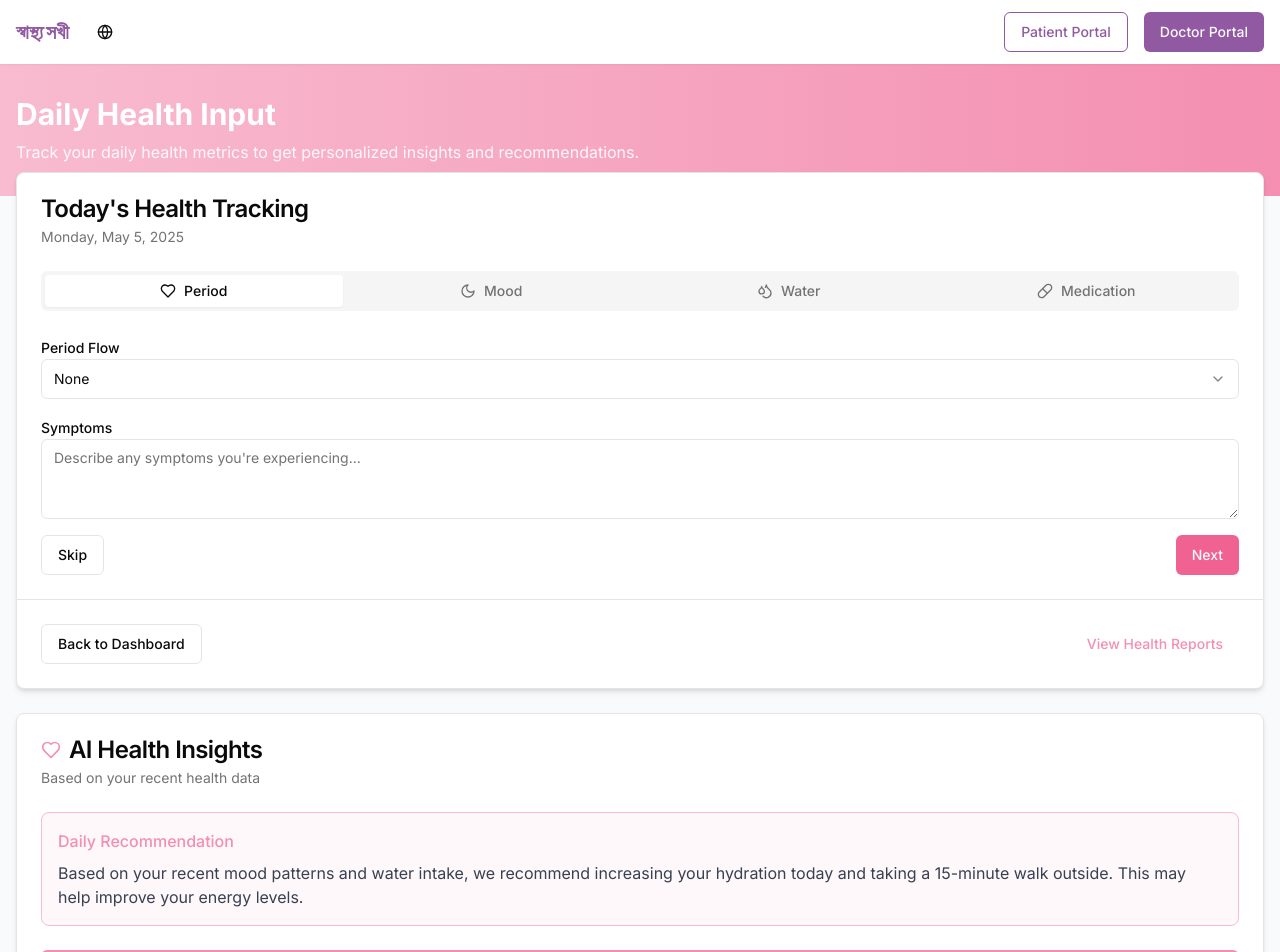
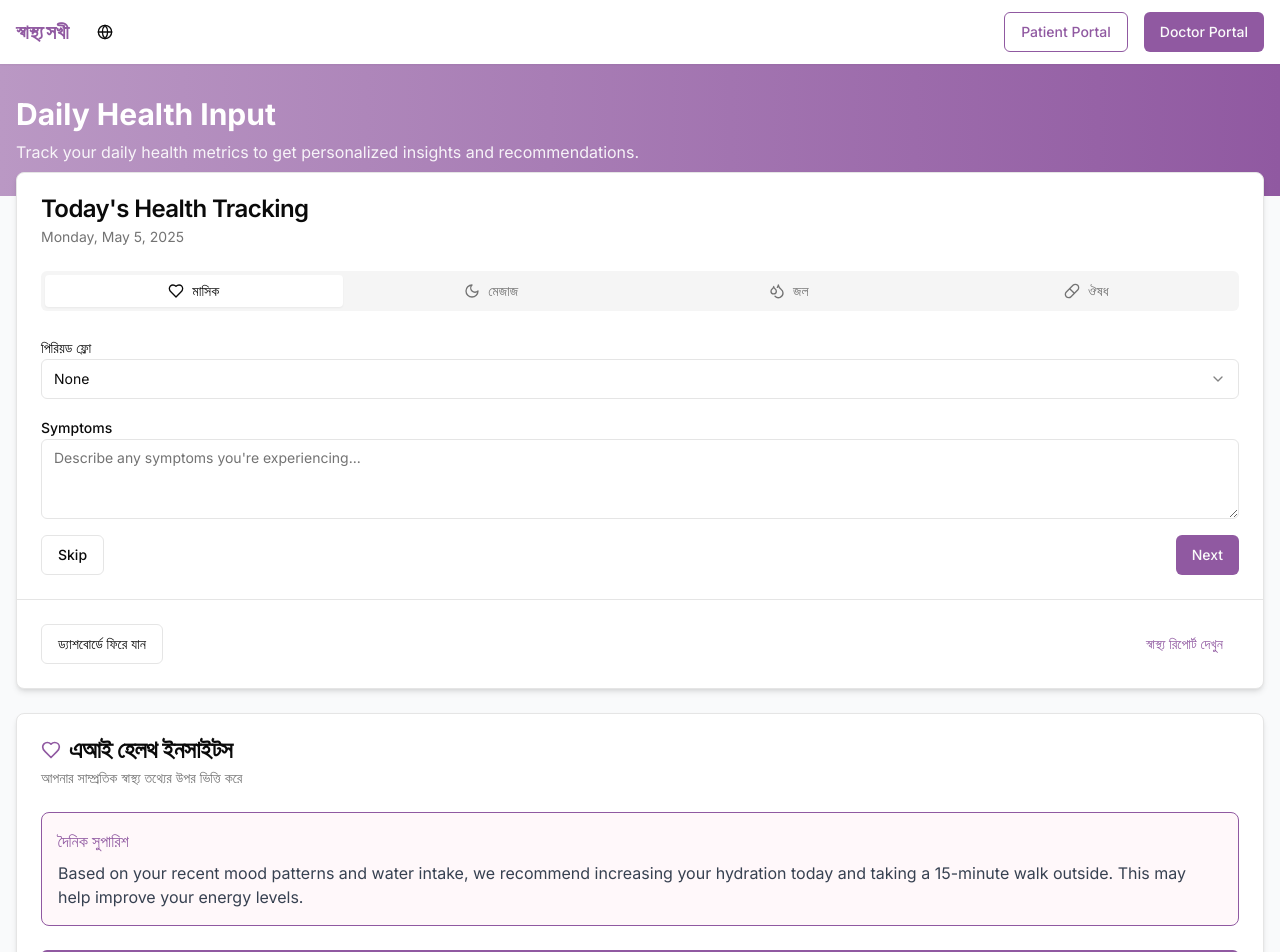
Before and after one commit to Siratul804/Sasto-Saki, a Next.js app: page /patient/daily-input in a window 1280 px wide. Shown: the top 952 px of the page. Built offline with nearby package versions, Linux system fonts and the light colour scheme.

Commit message:
add: changes

```diff
--- a/app/patient/daily-input/page.tsx
+++ b/app/patient/daily-input/page.tsx
@@ -22,7 +22,7 @@ export default function DailyInput() {
   const [periodFlow, setPeriodFlow] = useState("none")
   const [symptoms, setSymptoms] = useState("")
 
-  const moodLabels = ["Very Low", "Low", "Neutral", "Good", "Excellent"]
+  const moodLabels = ["খুব খারাপ", "খারাপ", "নিরপেক্ষ", "ভালো", "চমৎকার"]
 
   const handleSubmit = (e: React.FormEvent) => {
     e.preventDefault()
@@ -36,7 +36,7 @@ export default function DailyInput() {
   return (
     <div className="min-h-screen bg-gray-50 pb-12">
       {/* Header */}
-      <div className="bg-gradient-to-r from-[#f8BBD0] to-[#F48FB1] py-8">
+      <div className="bg-gradient-to-r from-[#ba98c4] to-[#9059a1] py-8">
         <div className="container mx-auto px-4">
           <h1 className="text-3xl font-bold text-white mb-2">Daily Health Input</h1>
           <p className="text-white opacity-90">
@@ -63,8 +63,8 @@ export default function DailyInput() {
             {submitted ? (
               <Alert className="bg-green-50 border-green-200">
                 <ThumbsUp className="h-4 w-4 text-green-600" />
-                <AlertTitle className="text-green-800">Success!</AlertTitle>
-                <AlertDescription className="text-green-700">
+                <AlertTitle className="text-purple-800">Success!</AlertTitle>
+                <AlertDescription className="text-purple-700">
                   Your health data has been recorded. We'll update your insights based on this information.
                 </AlertDescription>
               </Alert>
@@ -74,26 +74,26 @@ export default function DailyInput() {
                   <TabsList className="grid grid-cols-4 mb-6">
                     <TabsTrigger value="period" className="flex items-center">
                       <Heart className="mr-2 h-4 w-4" />
-                      <span className="hidden sm:inline">Period</span>
+                      <span className="hidden sm:inline">মাসিক</span>
                     </TabsTrigger>
                     <TabsTrigger value="mood" className="flex items-center">
                       <Moon className="mr-2 h-4 w-4" />
-                      <span className="hidden sm:inline">Mood</span>
+                      <span className="hidden sm:inline">মেজাজ</span>
                     </TabsTrigger>
                     <TabsTrigger value="water" className="flex items-center">
                       <Droplets className="mr-2 h-4 w-4" />
-                      <span className="hidden sm:inline">Water</span>
+                      <span className="hidden sm:inline">জল</span>
                     </TabsTrigger>
                     <TabsTrigger value="medication" className="flex items-center">
                       <Pill className="mr-2 h-4 w-4" />
-                      <span className="hidden sm:inline">Medication</span>
+                      <span className="hidden sm:inline">ঔষধ</span>
                     </TabsTrigger>
                   </TabsList>
 
                   {/* Period Tab */}
                   <TabsContent value="period" className="space-y-4">
                     <div>
-                      <Label htmlFor="period-flow">Period Flow</Label>
+                      <Label htmlFor="period-flow">পিরিয়ড ফ্লো</Label>
                       <Select value={periodFlow} onValueChange={setPeriodFlow}>
                         <SelectTrigger id="period-flow">
                           <SelectValue placeholder="Select flow intensity" />
@@ -131,7 +131,7 @@ export default function DailyInput() {
                   {/* Mood Tab */}
                   <TabsContent value="mood" className="space-y-4">
                     <div>
-                      <Label>How are you feeling today?</Label>
+                      <Label>আজ কেমন লাগছে?</Label>
                       <div className="mt-6 mb-2">
                         <Slider
                           value={[moodLevel]}
@@ -143,7 +143,7 @@ export default function DailyInput() {
                       </div>
                       <div className="flex justify-between text-sm text-gray-500 mt-1">
                         {moodLabels.map((label, index) => (
-                          <span key={index} className={`${index === moodLevel ? "text-[#F48FB1] font-medium" : ""}`}>
+                          <span key={index} className={`${index === moodLevel ? "text-[#9059a1] font-medium" : ""}`}>
                             {label}
                           </span>
                         ))}
@@ -151,16 +151,16 @@ export default function DailyInput() {
                     </div>
 
                     <div>
-                      <Label htmlFor="mood-notes">Notes (optional)</Label>
+                      <Label htmlFor="mood-notes">নোট (ঐচ্ছিক)</Label>
                       <Textarea id="mood-notes" placeholder="Any specific thoughts or feelings..." />
                     </div>
 
                     <div className="flex justify-between">
                       <Button type="button" variant="outline" onClick={() => setActiveTab("water")}>
-                        Skip
+                      এড়িয়ে যান
                       </Button>
                       <Button type="button" onClick={() => setActiveTab("water")}>
-                        Next
+                      পরবর্তী
                       </Button>
                     </div>
                   </TabsContent>
@@ -168,7 +168,7 @@ export default function DailyInput() {
                   {/* Water Tab */}
                   <TabsContent value="water" className="space-y-4">
                     <div>
-                      <Label>Water Intake (Liters)</Label>
+                      <Label>পানি গ্রহণ (লিটার)</Label>
                       <div className="flex items-center mt-4">
                         <Slider
                           value={[waterIntake]}
@@ -181,7 +181,7 @@ export default function DailyInput() {
                         <div className="w-16 text-center font-medium text-lg">{waterIntake}L</div>
                       </div>
                       <div className="mt-2 text-sm text-gray-500">
-                        <p>Recommended daily intake: 2.5L</p>
+                        <p>প্রস্তাবিত দৈনিক গ্রহণ: ২.৫ লিটার</p>
                       </div>
                     </div>
 
@@ -200,7 +200,7 @@ export default function DailyInput() {
                     <div className="space-y-4">
                       <div className="flex items-center justify-between p-3 bg-gray-50 rounded-lg border">
                         <div className="flex items-center">
-                          <Pill className="h-5 w-5 text-[#F48FB1] mr-3" />
+                          <Pill className="h-5 w-5 text-[#9059a1] mr-3" />
                           <div>
                             <p className="font-medium">Prenatal Vitamin</p>
                             <p className="text-sm text-gray-500">1 tablet, morning</p>
@@ -213,7 +213,7 @@ export default function DailyInput() {
 
                       <div className="flex items-center justify-between p-3 bg-gray-50 rounded-lg border">
                         <div className="flex items-center">
-                          <Pill className="h-5 w-5 text-[#F48FB1] mr-3" />
+                          <Pill className="h-5 w-5 text-[#9059a1] mr-3" />
                           <div>
                             <p className="font-medium">Iron Supplement</p>
                             <p className="text-sm text-gray-500">1 tablet, evening with food</p>
@@ -240,11 +240,11 @@ export default function DailyInput() {
           </CardContent>
           <CardFooter className="flex justify-between border-t pt-6">
             <Link href="/patient/dashboard">
-              <Button variant="outline">Back to Dashboard</Button>
+              <Button variant="outline">ড্যাশবোর্ডে ফিরে যান</Button>
             </Link>
             <Link href="/patient/reports">
-              <Button variant="link" className="text-[#F48FB1]">
-                View Health Reports
+              <Button variant="link" className="text-[#9059a1]">
+              স্বাস্থ্য রিপোর্ট দেখুন
               </Button>
             </Link>
           </CardFooter>
@@ -254,14 +254,14 @@ export default function DailyInput() {
         <Card className="shadow-md mt-6">
           <CardHeader>
             <CardTitle className="flex items-center">
-              <Heart className="mr-2 h-5 w-5 text-[#F48FB1]" />
-              AI Health Insights
+              <Heart className="mr-2 h-5 w-5 text-[#9059a1]" />
+              এআই হেলথ ইনসাইটস
             </CardTitle>
-            <CardDescription>Based on your recent health data</CardDescription>
+            <CardDescription>আপনার সাম্প্রতিক স্বাস্থ্য তথ্যের উপর ভিত্তি করে</CardDescription>
           </CardHeader>
           <CardContent>
-            <div className="p-4 bg-[#f8BBD0]/10 rounded-lg border border-[#f8BBD0]">
-              <h3 className="font-medium text-[#F48FB1] mb-2">Daily Recommendation</h3>
+            <div className="p-4 bg-[#f8BBD0]/10 rounded-lg border border-[#9059a1]">
+              <h3 className="font-medium text-[#9059a1] mb-2">দৈনিক সুপারিশ</h3>
               <p className="text-gray-700">
                 Based on your recent mood patterns and water intake, we recommend increasing your hydration today and
                 taking a 15-minute walk outside. This may help improve your energy levels.
@@ -270,7 +270,7 @@ export default function DailyInput() {
           </CardContent>
           <CardFooter>
             <Link href="/patient/reports" className="w-full">
-              <Button className="w-full bg-[#F48FB1] hover:bg-[#f8BBD0]">View Full Health Analysis</Button>
+              <Button className="w-full bg-[#9059a1] hover:bg-[#ba98c4]">View Full Health Analysis</Button>
             </Link>
           </CardFooter>
         </Card>
--- a/tailwind.config.ts
+++ b/tailwind.config.ts
@@ -25,11 +25,11 @@ const config: Config = {
         background: "hsl(var(--background))",
         foreground: "hsl(var(--foreground))",
         primary: {
-          DEFAULT: "#F06292",
+          DEFAULT: "#9059a1",
           foreground: "hsl(var(--primary-foreground))",
         },
         secondary: {
-          DEFAULT: "#f8BBD0",
+          DEFAULT: "#ba98c4",
           foreground: "hsl(var(--secondary-foreground))",
         },
         destructive: {
```
